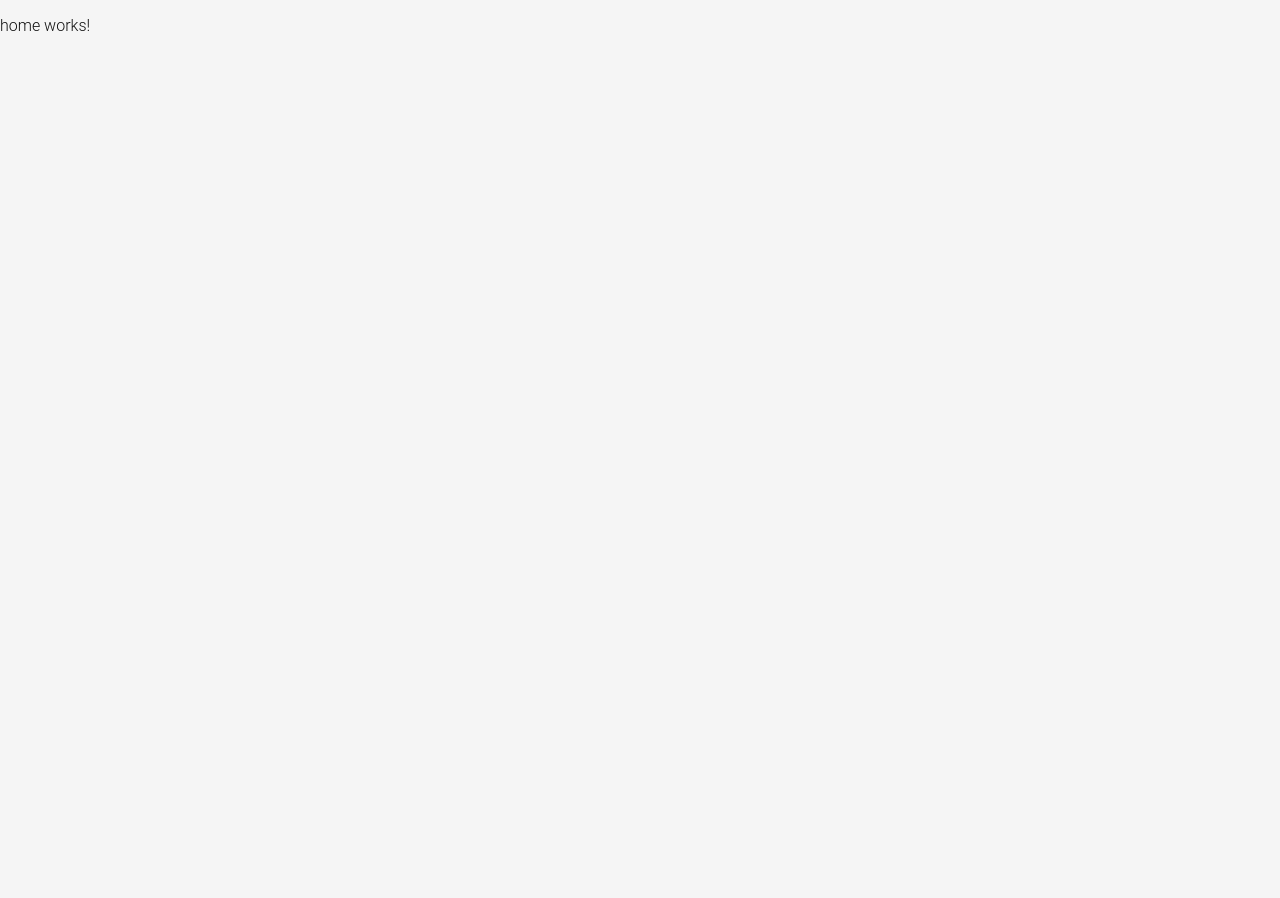
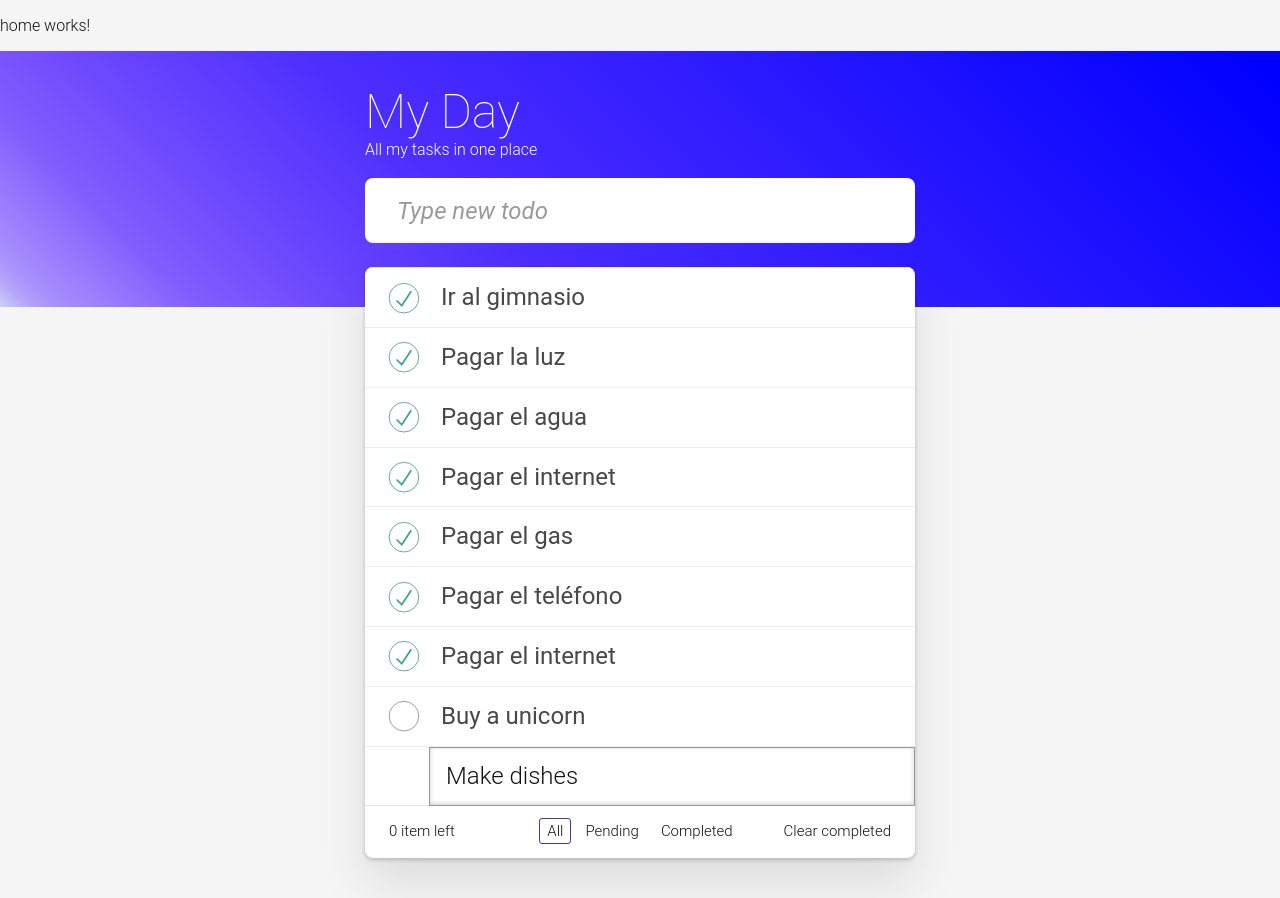
Before and after one commit to mrgomezsv/curso_angular_platzi, an Angular app: page / in a window 1280 px wide. Before the commit the page ends 800 px from the top, so only its background shows below. Built offline with nearby package versions, Linux system fonts and the light colour scheme.

Commit message:
Directivas de control

```diff
--- a/src/app/pages/home/home.component.html
+++ b/src/app/pages/home/home.component.html
@@ -1 +1,65 @@
 <p>home works!</p>
+<section class="todoapp">
+    <header class="header">
+      <div class="container">
+        <h1>My Day</h1>
+        <p>All my tasks in one place</p>
+        <input
+          class="new-todo"
+          placeholder="Type new todo"
+          autofocus
+          type="text"
+        />
+      </div>
+    </header>
+    <div class="container todoapp-wrapper">
+      <!-- This section should be hidden by default and shown when there are todos -->
+      <section class="main">
+        <ul class="todo-list">
+          <li *ngFor="let task of tasks2()">
+            <div class="view">
+              <input class="toggle" type="checkbox" checked />
+              <label>{{ task }}</label>
+              <button class="destroy"></button>
+            </div>
+            <input class="edit" value="Learn JavaScript" />
+          </li>
+          <li>
+            <div class="view">
+              <input class="toggle" type="checkbox" />
+              <label>Buy a unicorn</label>
+              <button class="destroy"></button>
+            </div>
+            <input class="edit" value="Buy a unicorn" />
+          </li>
+          <li class="editing">
+            <div class="view">
+              <input class="toggle" type="checkbox" />
+              <label>Make dishes</label>
+              <button class="destroy"></button>
+            </div>
+            <input class="edit" value="Make dishes" />
+          </li>
+        </ul>
+      </section>
+      <!-- This footer should be hidden by default and shown when there are todos -->
+      <footer class="footer">
+        <!-- This should be `0 items left` by default -->
+        <span class="todo-count"><strong>0</strong> item left</span>
+        <!-- Remove this if you don't implement routing -->
+        <ul class="filters">
+          <li>
+            <a routerLink="/" class="selected">All</a>
+          </li>
+          <li>
+            <a routerLink="/pending">Pending</a>
+          </li>
+          <li>
+            <a routerLink="/completed">Completed</a>
+          </li>
+        </ul>
+        <!-- Hidden if no completed items are left ↓ -->
+        <button class="clear-completed">Clear completed</button>
+      </footer>
+    </div>
+  </section>
--- a/src/app/pages/home/home.component.ts
+++ b/src/app/pages/home/home.component.ts
@@ -1,11 +1,21 @@
-import { Component } from '@angular/core';
+import { Component, signal } from '@angular/core';
+import { CommonModule } from '@angular/common';
 
 @Component({
   selector: 'app-home',
-  imports: [],
+  standalone: true,
+  imports: [CommonModule],
   templateUrl: './home.component.html',
   styleUrl: './home.component.css'
 })
 export class HomeComponent {
-
+  tasks2 = signal([
+    'Ir al gimnasio',
+    'Pagar la luz',
+    'Pagar el agua',
+    'Pagar el internet',
+    'Pagar el gas',
+    'Pagar el teléfono',
+    'Pagar el internet',
+  ]);
 }
--- a/src/app/pages/labs/labs.component.html
+++ b/src/app/pages/labs/labs.component.html
@@ -42,4 +42,13 @@
 <input type="text" [value]="name()" (change)="changeInput($event)">
 <p>name: {{ name() }}</p>
 <p>name: {{ name() }}</p>
+
+<p>Total: {{ tasks2().length }}</p>
+<ul>
+  <li *ngFor="let task of tasks2(); index as i">
+    {{ i }} - {{ task }}
+  </li>
+</ul>
+
+
 </div>
--- a/src/app/pages/labs/labs.component.ts
+++ b/src/app/pages/labs/labs.component.ts
@@ -55,4 +55,14 @@
     const input = event.target as HTMLInputElement
     console.log(input.value);
   }
+
+  tasks2 = signal([
+    'Ir al gimnasio',
+    'Pagar la luz',
+    'Pagar el agua',
+    'Pagar el internet',
+    'Pagar el gas',
+    'Pagar el teléfono',
+    'Pagar el internet',
+  ])
 }
```
